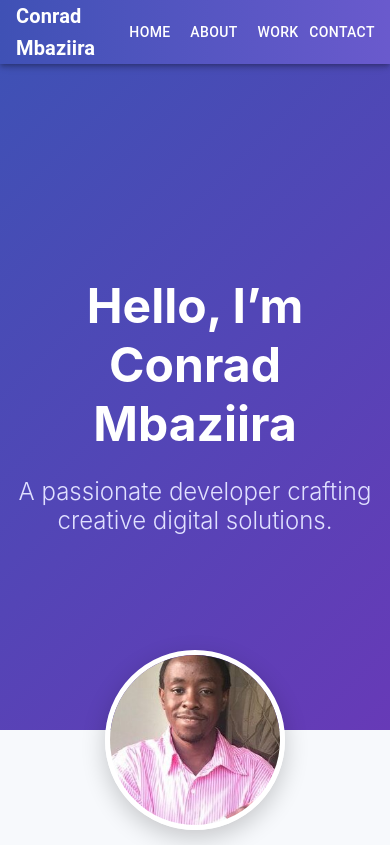
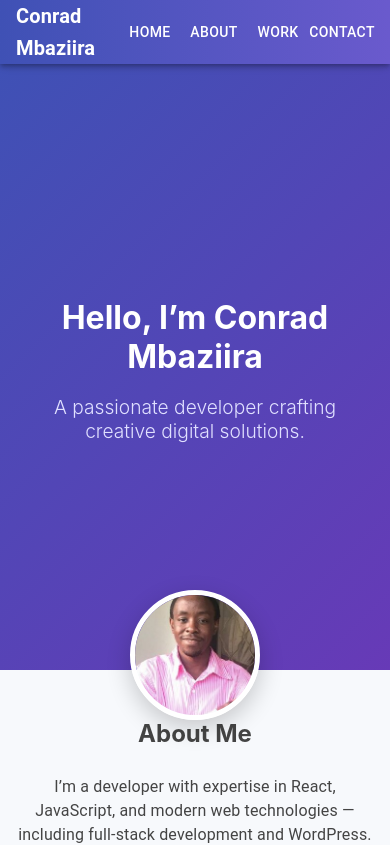
Before and after one commit to ConradPB/portfolio-react-update, a React (Vite) app in the folder portfolio/: page / in a window 390 px wide. Shown: the top 845 px of the page. Built offline with nearby package versions, Linux system fonts and the light colour scheme.

Commit message:
made responsive

```diff
--- a/portfolio/src/index.css
+++ b/portfolio/src/index.css
@@ -134,3 +134,23 @@ body {
     transform: translateY(0);
   }
 }
+
+/* --- Responsive --- */
+@media (max-width: 600px) {
+  .welcome h1 {
+    font-size: 2rem;
+  }
+
+  .subtitle {
+    font-size: 1.2rem;
+  }
+
+  .profile-pic {
+    width: 120px;
+    height: 120px;
+  }
+
+  .section {
+    padding: 50px 0;
+  }
+}
```
